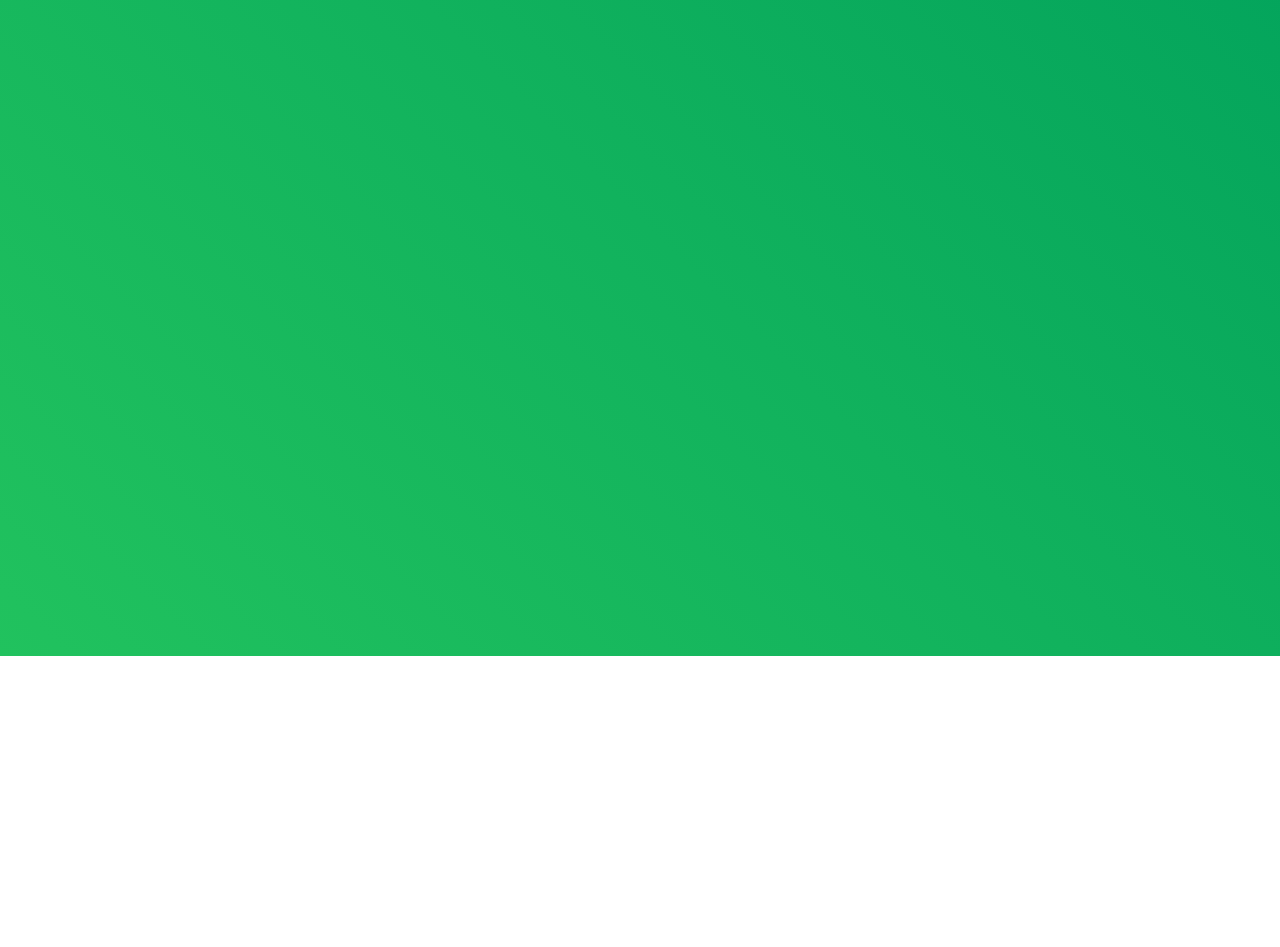
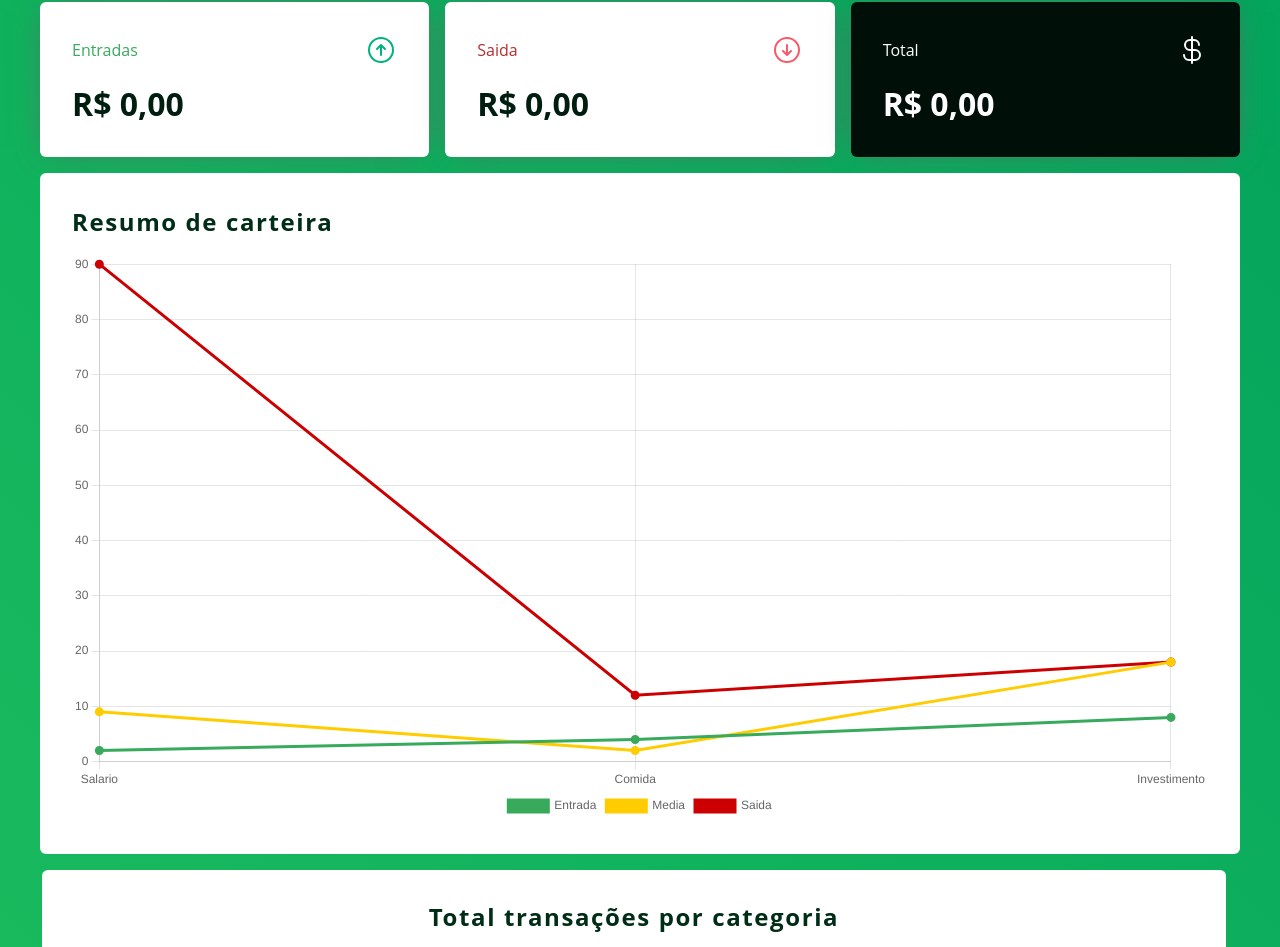
Before and after one commit to AndreyBorges/financial-management-test, a Next.js app in the folder client/: page /reports in a window 1280 px wide. Before the commit this address had no page. Shown: the part 144-1091 px from the top of the page. Before the commit the page ends 800 px from the top, so only its background shows below. Built offline with nearby package versions, Linux system fonts and the light colour scheme; no server answers.

Commit message:
feat: added reports route

```diff
--- /dev/null
+++ b/client/src/pages/reports/index.tsx
@@ -0,0 +1,28 @@
+import {
+  Layout,
+  HeaderReports,
+  WrapperReports,
+  WalletResumeChart,
+  TotalTransactionsByCategoryChart,
+  MostPopulousCategoryChart,
+  MostExpensiveTransactionChart,
+} from '@/components'
+import { SecondChartWrapper } from '@/components/reports/wrapper/styles'
+
+const Reports = () => {
+  return (
+    <Layout>
+      <WrapperReports>
+        <HeaderReports />
+        <WalletResumeChart />
+        <SecondChartWrapper>
+          <TotalTransactionsByCategoryChart />
+          <MostPopulousCategoryChart />
+          <MostExpensiveTransactionChart />
+        </SecondChartWrapper>
+      </WrapperReports>
+    </Layout>
+  )
+}
+
+export default Reports
```
